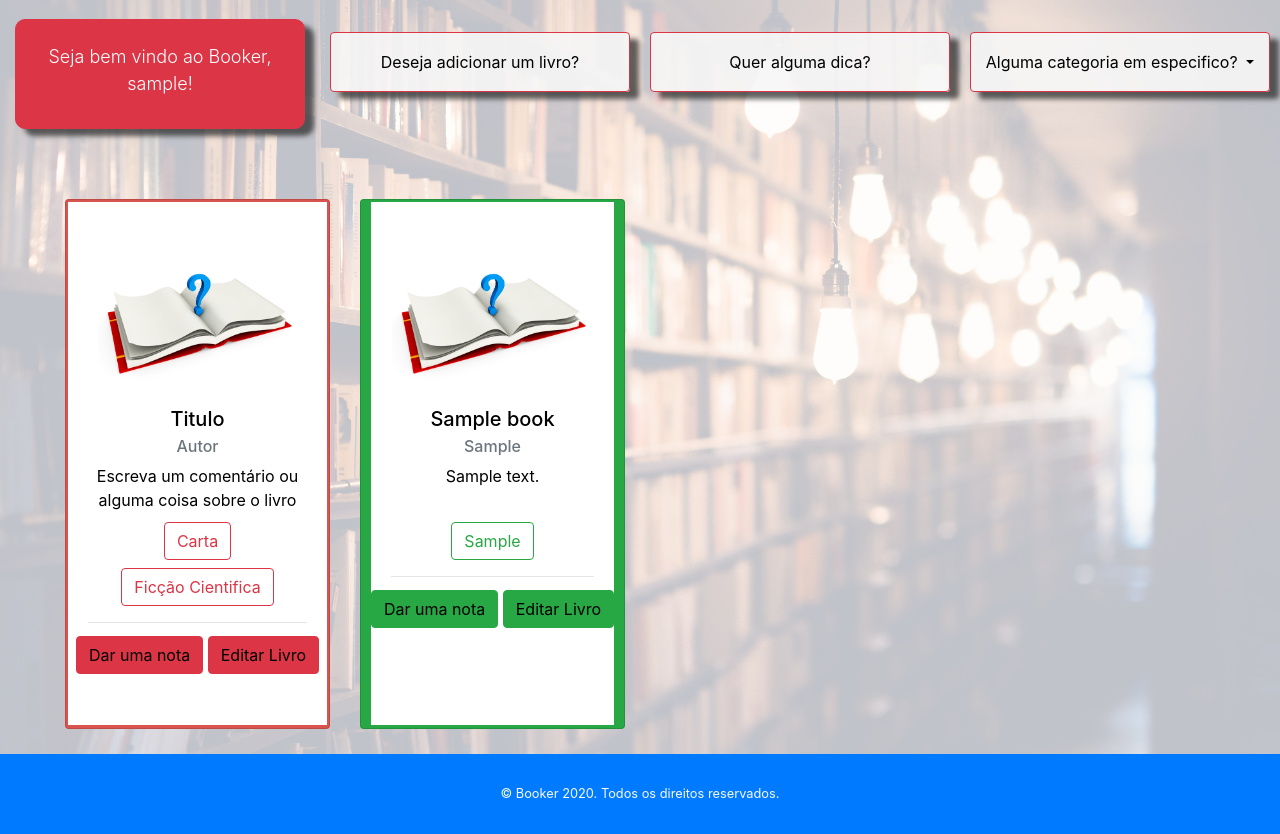
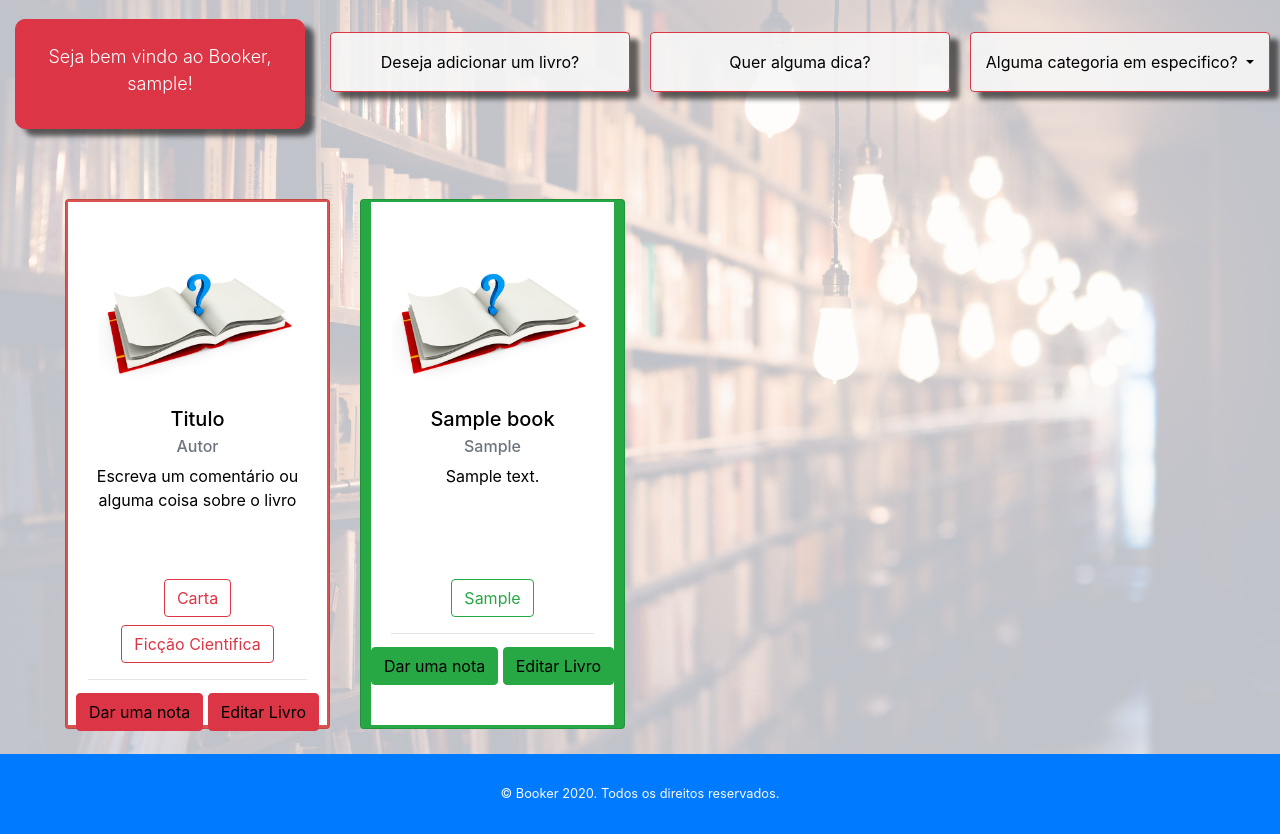
Before and after one commit to oopaze/Booker, a Flask app: page /books in a window 1280 px wide. Shown: the part 111-945 px from the top of the page. Run offline with Flask 2, Linux system fonts and the light colour scheme; a user stored in the database is signed in; tables that the repository leaves empty hold one stand-in row (values such as "Sample post"); parts of the project's set-up code (start-up, migrations or seed data) failed here and were passed over; some libraries are stand-ins or nearby versions.

```diff
--- a/app/templates/books.html
+++ b/app/templates/books.html
@@ -89,9 +89,11 @@
 						<div class="card-color">
 						    <img class="card-img-top" src="/static/image/profilepattern.jpg" alt="Card image cap">
 						  	<div class="card-body">
+						  		<div style="height: 180px">
 								    <h5 class="card-title">Titulo</h5>
 								    <h6 class="card-subtitle mb-2 text-muted">Autor</h6>
 								    <p class="card-text">Escreva um comentário ou alguma coisa sobre o livro</p>
+							    </div>
 							    <div class="categorias">
 								    <label class="btn btn-outline-danger">Carta</label>
 								    <label class="btn btn-outline-danger">Ficção Cientifica</label>
@@ -117,9 +119,11 @@
 							<div class="card-color">
 							    <img class="card-img-top" src="/static/image/profilepattern.jpg" alt="Card image cap">
 							  	<div class="card-body">
+							  		<div style="height: 180px">
 									    <h5 class="card-title">{{ book.titulo }}</h5>
 									    <h6 class="card-subtitle mb-2 text-muted">{{ book.autor }}</h6>
 									    <p class="card-text text-justify-center"> {{book.comment}} </p>
+								    </div>
 								    <div class="categorias">
 								 	{% for category in book.categories %}
 								 		{% if book.lido %}
--- a/config.py
+++ b/config.py
@@ -25,8 +25,7 @@ class DevelopmentConfig(Config):
 	basedir = os.path.abspath(os.path.dirname(__file__))
 	sqlite = 'sqlite:///' + os.path.join(basedir, 'storage.db')
 
-	DATABASE_URI = sqlite
-	SQLALCHEMY_DATABASE_URI = DATABASE_URI
+	SQLALCHEMY_DATABASE_URI = sqlite
 	DEBUG = True
 
 class TestingConfig(Config):
```
Lines whose indentation alone changed are shown as unchanged.
